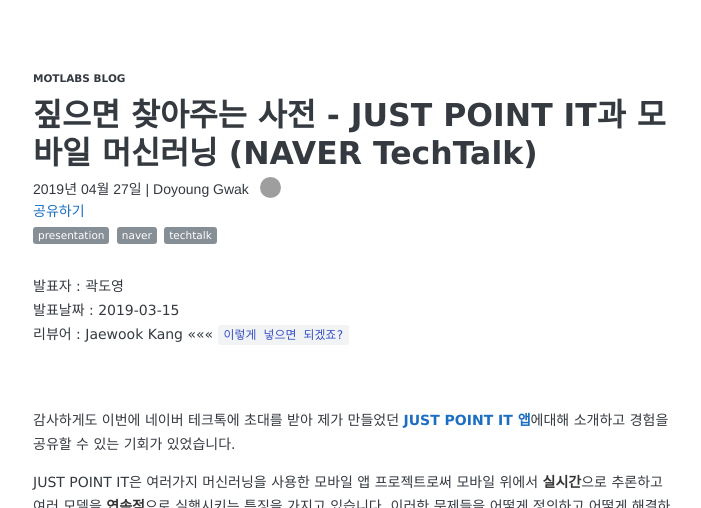
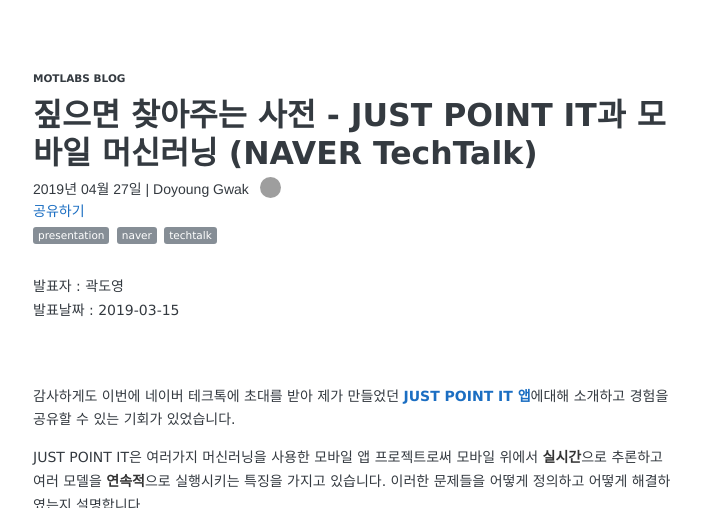
Before and after one commit to motlabs/motlabs.github.io, a Jekyll site: the page built from _posts/2019-04-27-navertechtalk-justpointit.md, in a window 1280 px wide and 900 px high, cut to the strip 0-508 px from the top of the window. Shown: the whole strip, without its empty margins (285-986 px from the left). Built offline with Jekyll 4.4.1, drawn with Linux system fonts in a browser that asks for light colours; some web fonts are replaced; comment, search, counter and statistics services are not loaded; grey boxes are pictures that could not be loaded.

Commit message:
Update 2019-04-27-navertechtalk-justpointit.md

```diff
--- a/_posts/2019-04-27-navertechtalk-justpointit.md
+++ b/_posts/2019-04-27-navertechtalk-justpointit.md
@@ -11,8 +11,7 @@
 share: true
 ---
 발표자 : 곽도영<br>
-발표날짜 : 2019-03-15<br>
-리뷰어 : Jaewook Kang <<<<<< `이렇게 넣으면 되겠죠?`
+발표날짜 : 2019-03-15
 
 <br><br>
 감사하게도 이번에 네이버 테크톡에 초대를 받아 제가 만들었던 **[JUST POINT IT 앱](https://itunes.apple.com/app/id1438598958)**에대해 소개하고 경험을 공유할 수 있는 기회가 있었습니다.
```
